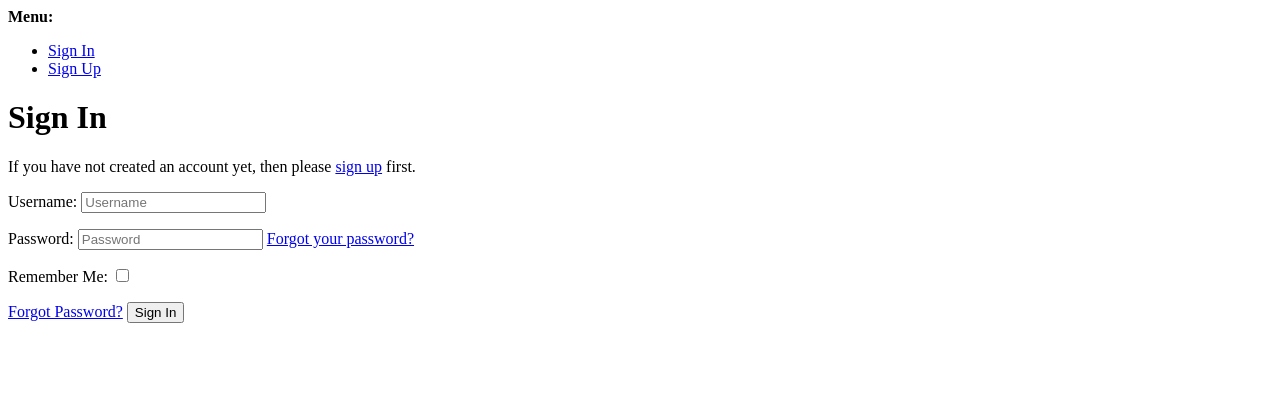
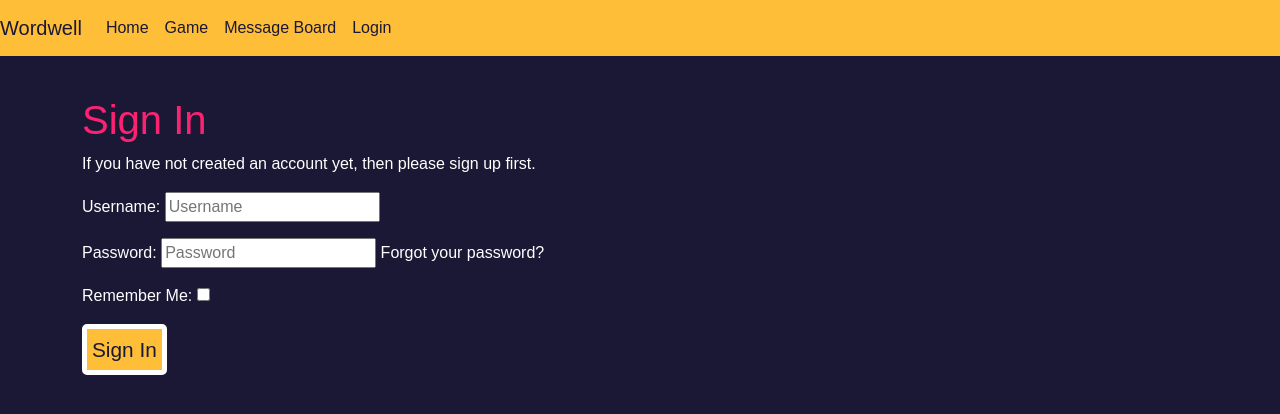
Before and after one commit to alexrobincrabbe/Wordwell, a Django app: page /accounts/login/ in a window 1280 px wide. Shown: the top 414 px of the page. Run offline with Django 4.2, Linux system fonts and the light colour scheme; parts of the project's set-up code (start-up, migrations or seed data) failed here and were passed over; some libraries are stand-ins or nearby versions; some web fonts are replaced.

Commit message:
fix: login/logout/signup styles

```diff
--- a/templates/account/login.html
+++ b/templates/account/login.html
@@ -1,4 +1,4 @@
-{% extends "account/base.html" %}
+{% extends "base.html" %}
 
 {% load i18n %}
 {% load account socialaccount %}
@@ -6,7 +6,7 @@
 {% block head_title %}{% trans "Sign In" %}{% endblock head_title %}
 
 {% block content %}
-
+<div class="container" class="account-forms">
 <h1>{% trans "Sign In" %}</h1>
 
 {% get_providers as socialaccount_providers %}
@@ -30,7 +30,7 @@ for a {{ site_name }} account and sign in below:{% endblocktrans %}</p>
 
 {% else %}
 <p>{% blocktrans %}If you have not created an account yet, then please
-<a href="{{ signup_url }}">sign up</a> first.{% endblocktrans %}</p>
+<a href="{{ signup_url }}" class="text-link">sign up</a> first.{% endblocktrans %}</p>
 {% endif %}
 
 <form class="login" method="POST" action="{% url 'account_login' %}">
@@ -39,8 +39,8 @@ for a {{ site_name }} account and sign in below:{% endblocktrans %}</p>
   {% if redirect_field_value %}
   <input type="hidden" name="{{ redirect_field_name }}" value="{{ redirect_field_value }}" />
   {% endif %}
-  <a class="button secondaryAction" href="{% url 'account_reset_password' %}">{% trans "Forgot Password?" %}</a>
-  <button class="primaryAction" type="submit">{% trans "Sign In" %}</button>
+  <button class="yellow-button" type="submit">{% trans "Sign In" %}</button>
 </form>
+</div>
 
 {% endblock content %}
```
Also changed, not shown: templates/account/logout.html (+4 -3 lines), templates/account/signup.html (+5 -4 lines).
